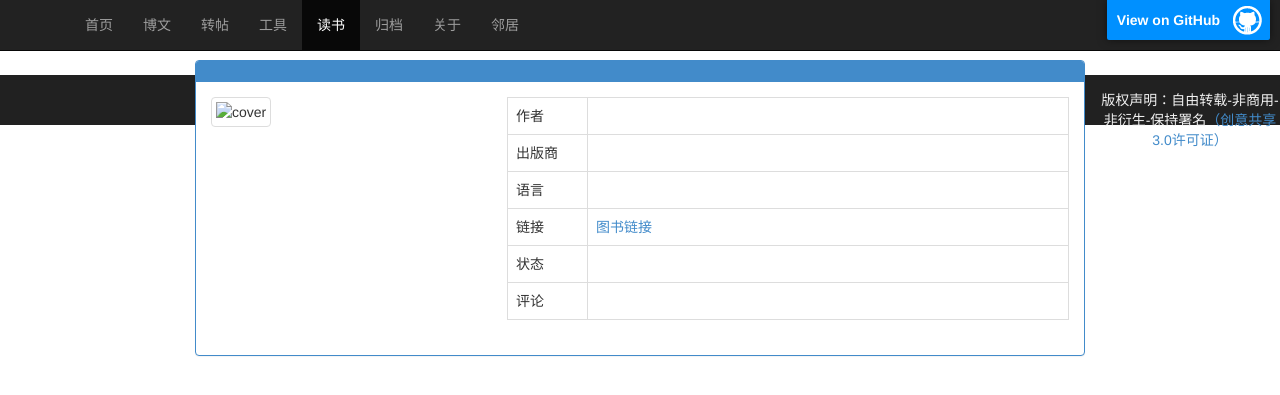
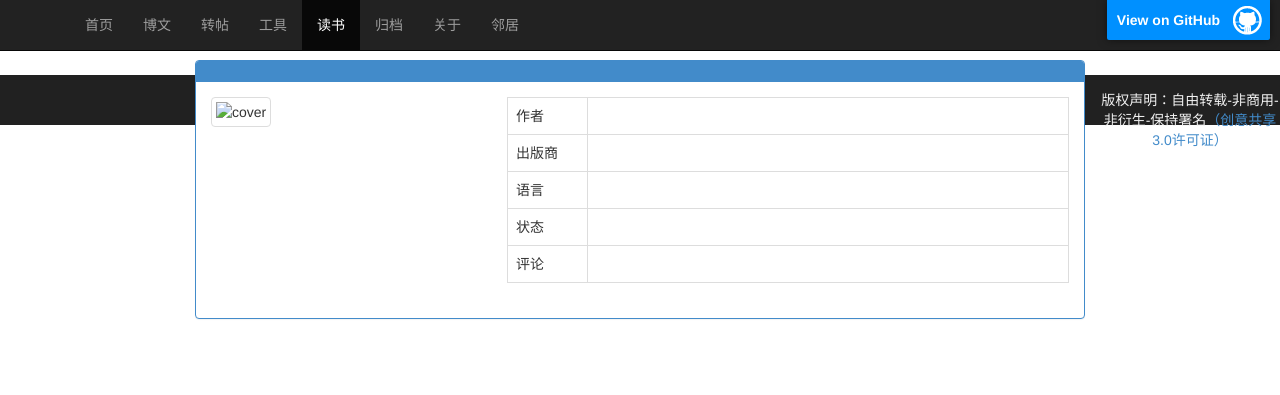
Before and after one commit to sheleng/sheleng.github.io, a Jekyll site: the page built from pages/books.html, in a window 1280 px wide. Shown: the top 395 px of the page. Built offline with Jekyll 4.4.1, drawn with Linux system fonts in a browser that asks for light colours.

Commit message:
添加阅读书单

```diff
--- a/pages/books.html
+++ b/pages/books.html
@@ -20,10 +20,6 @@
                       <tr><td>出版商</td><td>{{ book.publisher }}</td></tr>
                       <tr><td>语言</td><td>{{ book.language }}</td></tr>
                       <tr>
-                        <td>链接</td><td>
-                        <a href="{{ book.link }}" title="{{ book.link }}">图书链接</a>
-                      </td></tr>
-                      <tr>
                         <td>状态</td>
                         <td>
                           {% if book.status == '已读' %}
```
Also changed, not shown: _posts/book/2014-01-01-book-list-2014.md (+1 -1 lines).
